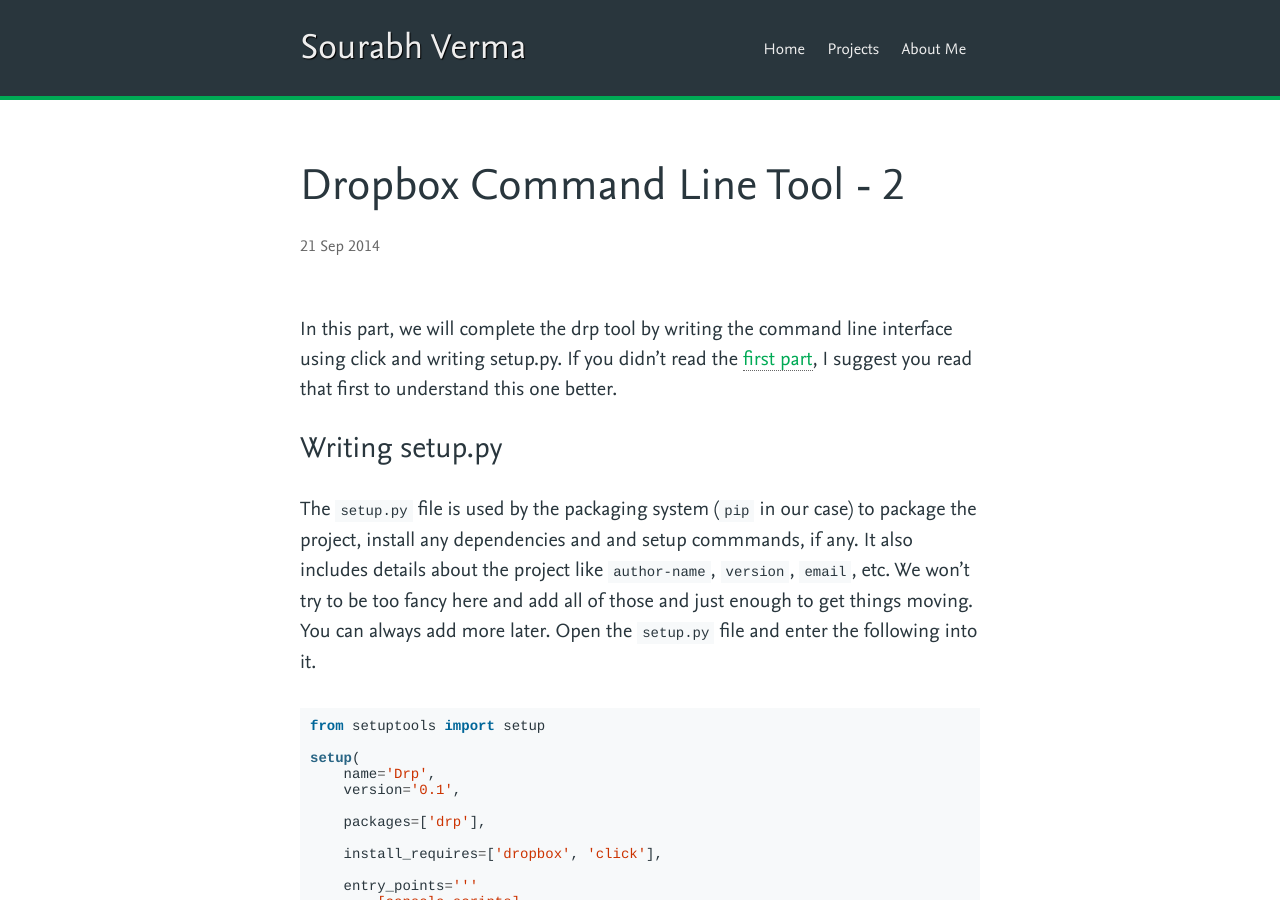
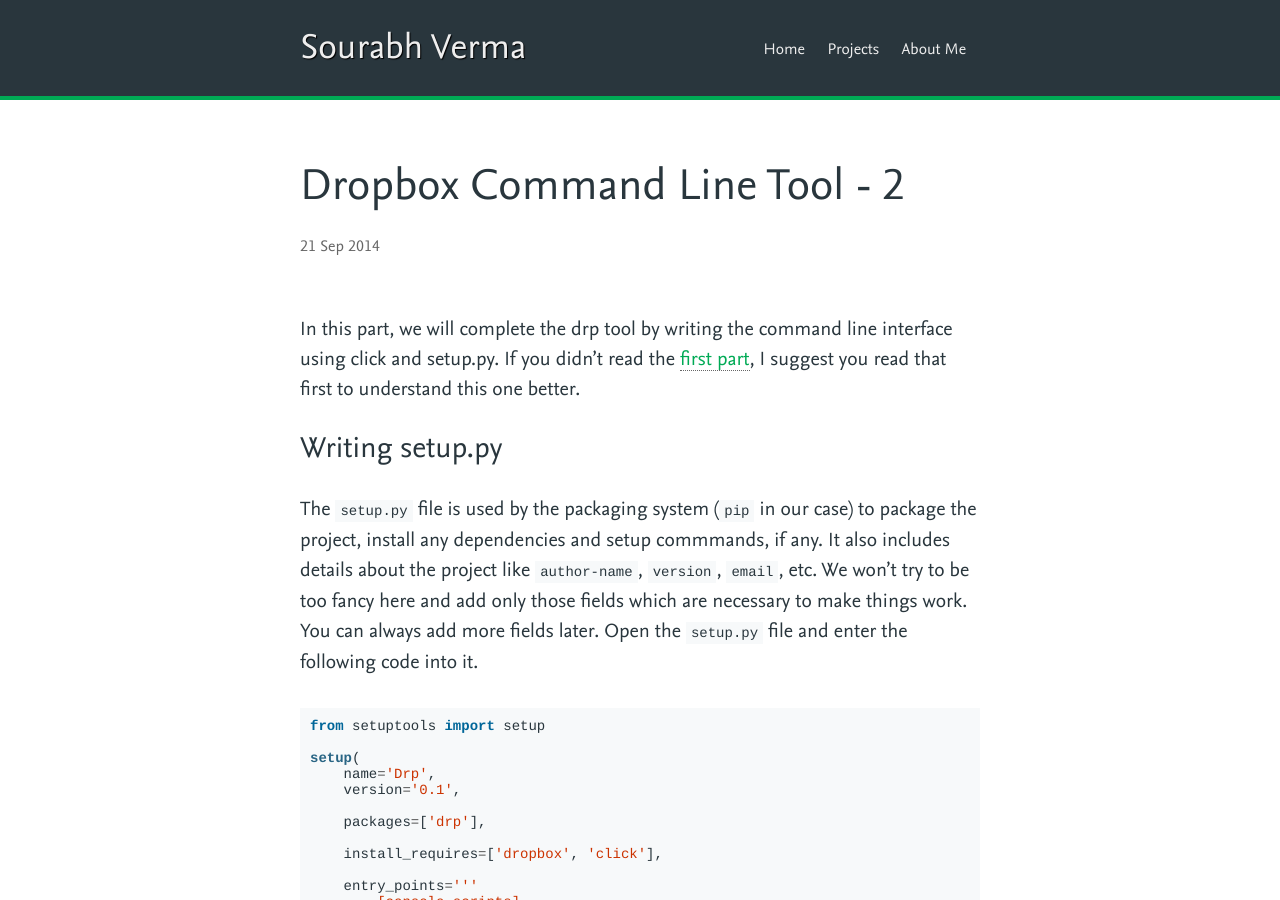
Before and after one commit to sourabhv/sourabhv.github.io, a Jekyll site: the page built from _posts/2014-09-21-dropbox-command-line-tool-2.md, in a window 1280 px wide and 900 px high. Built offline with Jekyll 4.4.1, drawn with Linux system fonts in a browser that asks for light colours; some web fonts are replaced; Markdown is read by kramdown in place of the engine named in the settings; comment, search, counter and statistics services are not loaded; some of the changed text lies outside the part shown.

Commit message:
Fix blog post typos

```diff
--- a/_posts/2014-09-21-dropbox-command-line-tool-2.md
+++ b/_posts/2014-09-21-dropbox-command-line-tool-2.md
@@ -4,13 +4,13 @@ title: Dropbox Command Line Tool - 2
 description: Make a Dropbox command line tool using Click and Dropbox SDK
 ---
 
-In this part, we will complete the drp tool by writing the command line interface using click and writing setup.py.
+In this part, we will complete the drp tool by writing the command line interface using click and setup.py.
 If you didn't read the [first part](/posts/dropbox-command-line-tool-1/), I suggest you read that first to understand this one better.
 
 Writing setup.py
 ----------------
 
-The `setup.py` file is used by the packaging system (`pip` in our case) to package the project, install any dependencies and and setup commmands, if any. It also includes details about the project like `author-name`, `version`, `email`, etc. We won't try to be too fancy here and add all of those and just enough to get things moving. You can always add more later. Open the `setup.py` file and enter the following into it.
+The `setup.py` file is used by the packaging system (`pip` in our case) to package the project, install any dependencies and setup commmands, if any. It also includes details about the project like `author-name`, `version`, `email`, etc. We won't try to be too fancy here and add only those fields which are necessary to make things work. You can always add more fields later. Open the `setup.py` file and enter the following code into it.
 
 {% highlight python %}
 from setuptools import setup
```
Also changed, not shown: other parts of _posts/2014-09-21-dropbox-command-line-tool-2.md (+3 -3 lines), _posts/2014-09-18-dropbox-command-line-tool-1.md (+6 -6 lines).
